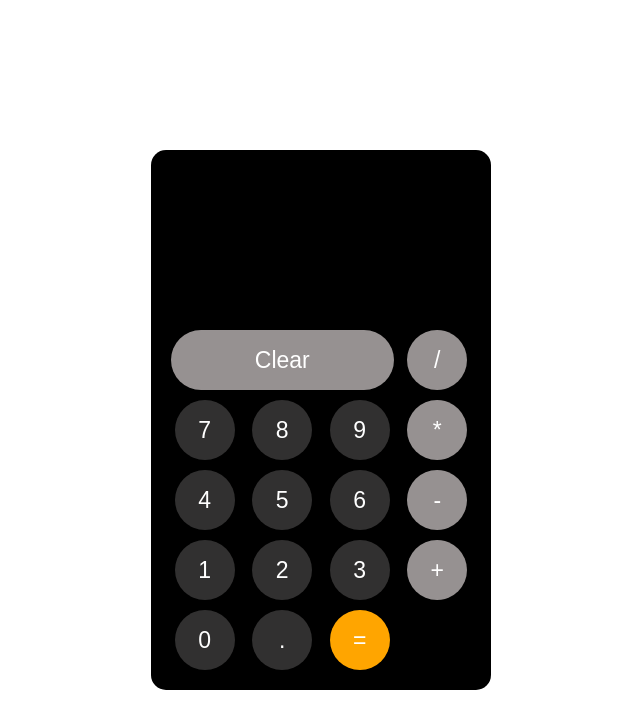
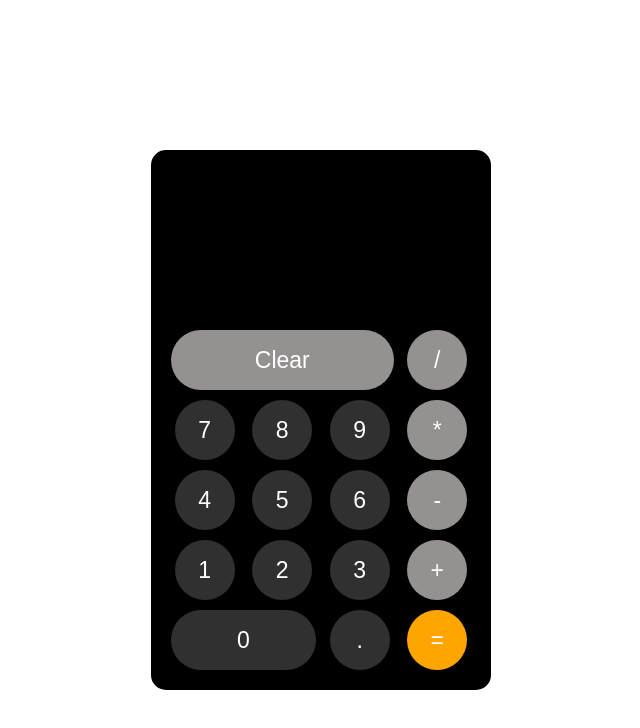
Before and after one commit to Nomad211196/Calculator, a plain HTML site: page index.html in a window 1280 px wide. Shown: the whole page, without its empty margins (319-959 px from the left). Drawn offline with Linux system fonts and the light colour scheme.

Commit message:
test.txt

```diff
--- a/index.html
+++ b/index.html
@@ -31,7 +31,7 @@
             <button class="btn">3</button>
             <button class="btn btn-grey">+</button>
 
-            <button class="btn">0</button>
+            <button class="btn zero">0</button>
             <button class="btn">.</button>
             <button class="btn btn-orange">=</button>
         </div>
```
Also changed, not shown: test.txt (added).
